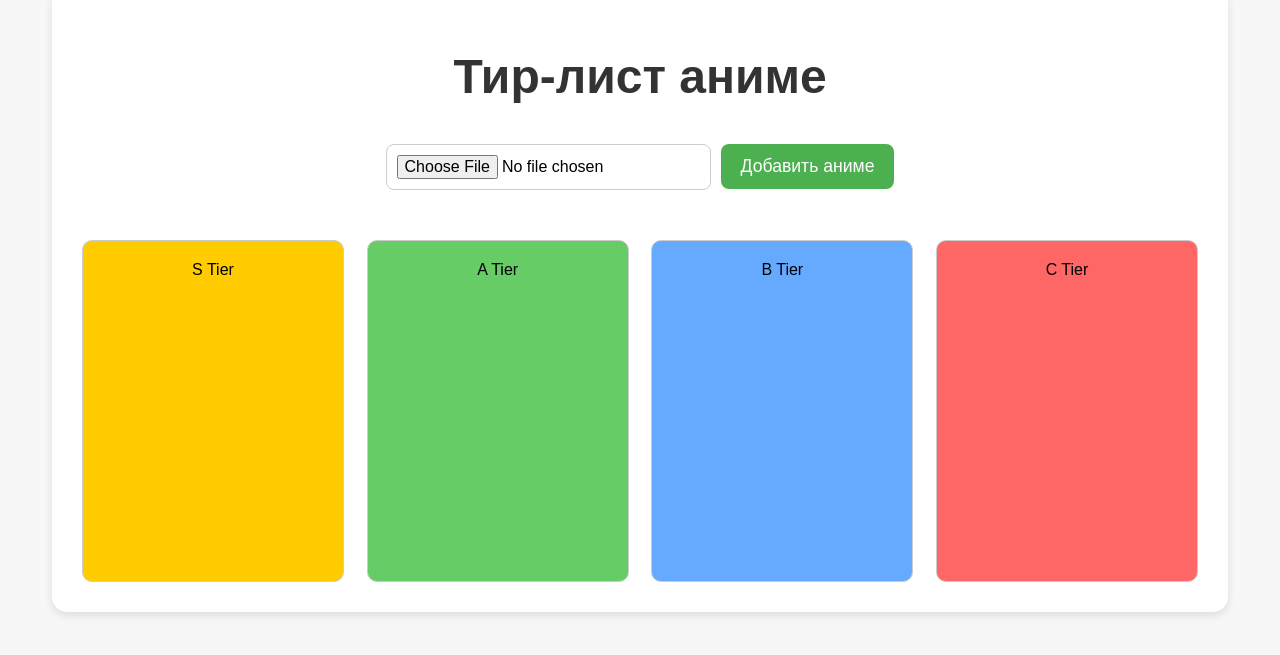
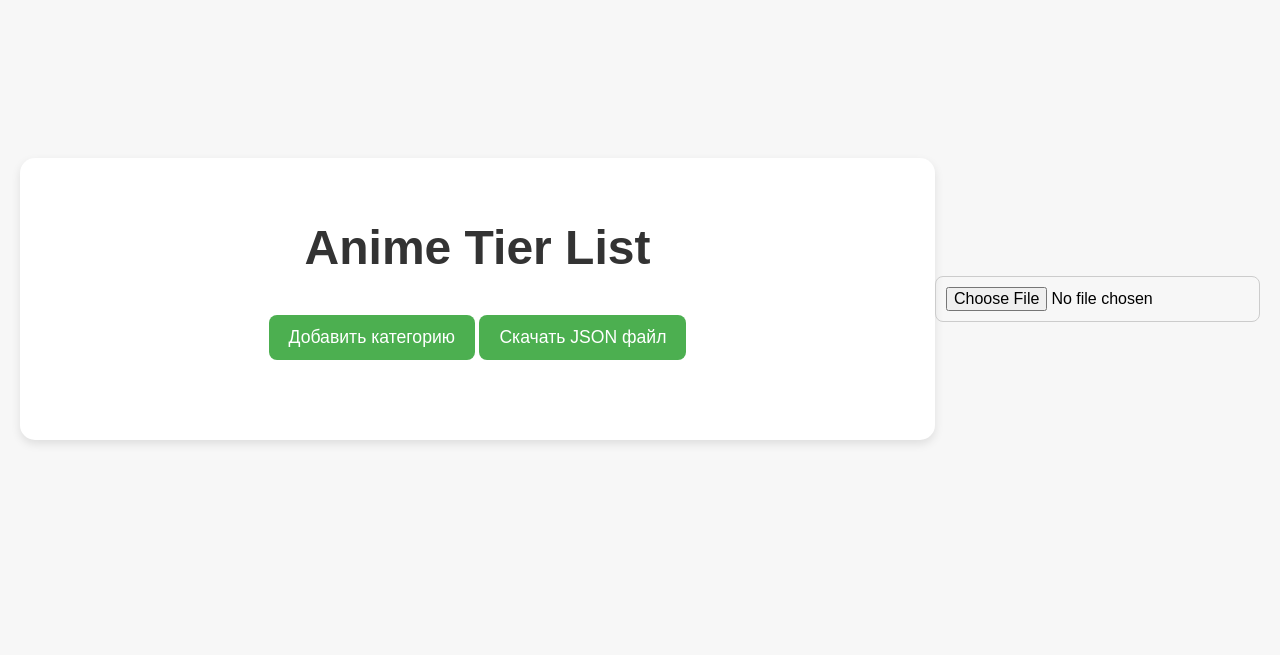
Before and after one commit to DmErmolenko/tierlist, a plain HTML site: page index.html in a window 1280 px wide. Shown: the part 101-756 px from the top of the page. Drawn offline with nearby package versions, Linux system fonts and the light colour scheme.

Commit message:
Update index.html

```diff
--- a/index.html
+++ b/index.html
@@ -3,27 +3,27 @@
 <head>
   <meta charset="UTF-8">
   <meta name="viewport" content="width=device-width, initial-scale=1.0">
-  <title>Тир-лист аниме</title>
+  <title>Anime Tier List</title>
   <link rel="stylesheet" href="styles.css">
 </head>
 <body>
   <div class="container">
-    <h1>Тир-лист аниме</h1>
+    <h1>Anime Tier List</h1>
 
-    <div class="upload-section">
-      <input type="file" id="animeImageInput" accept="image/*">
-      <button id="addAnimeBtn">Добавить аниме</button>
+    <!-- Кнопки для добавления категорий и скачивания файла JSON -->
+    <div class="controls">
+      <button id="addCategoryBtn">Добавить категорию</button>
+      <button id="downloadBtn">Скачать JSON файл</button>
     </div>
 
     <div id="animeTierList" class="tier-list">
-      <div class="tier" data-tier="S">S Tier</div>
-      <div class="tier" data-tier="A">A Tier</div>
-      <div class="tier" data-tier="B">B Tier</div>
-      <div class="tier" data-tier="C">C Tier</div>
+      <!-- Категории и аниме будут здесь -->
     </div>
   </div>
 
-  <script src="https://cdnjs.cloudflare.com/ajax/libs/Sortable/1.15.0/Sortable.min.js"></script>
+  <!-- Поле для добавления изображения -->
+  <input type="file" id="animeImageInput" class="image-input">
   <script src="script.js"></script>
+  <script src="https://cdnjs.cloudflare.com/ajax/libs/Sortable/1.14.0/Sortable.min.js"></script>
 </body>
 </html>
```
